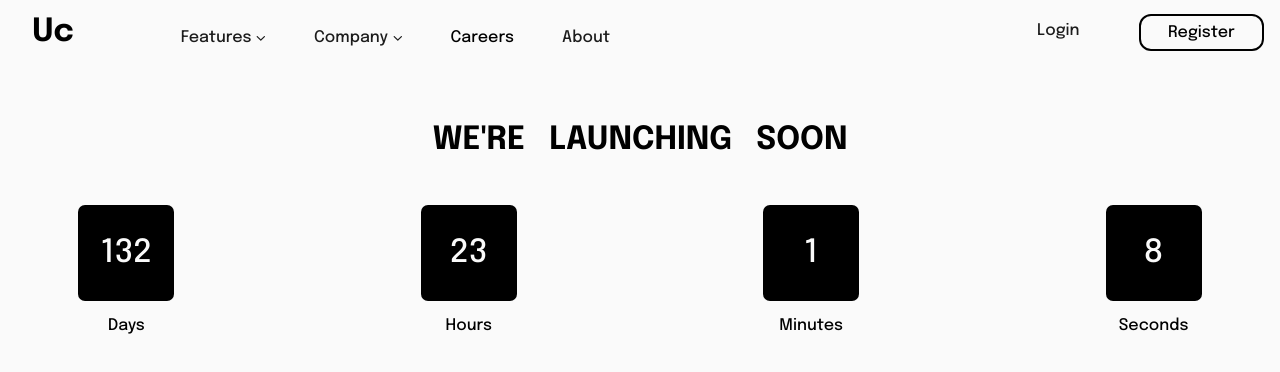
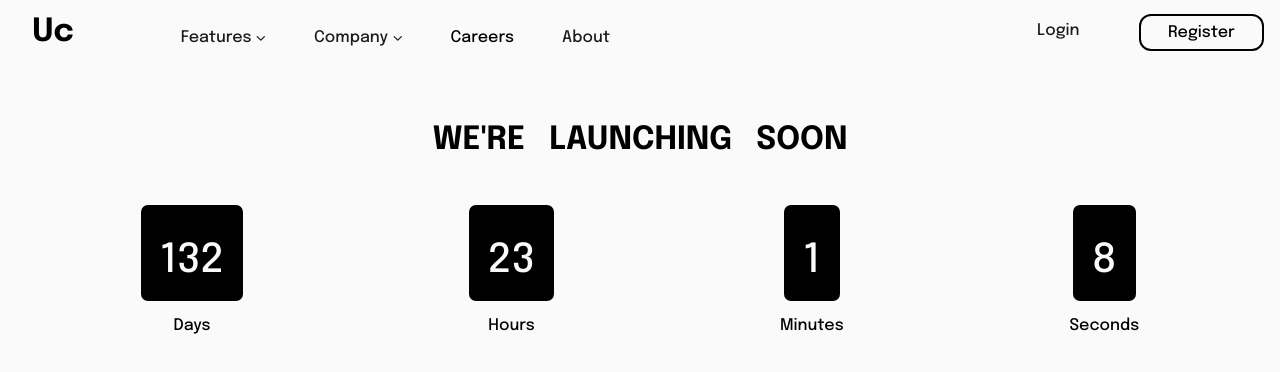
Before and after one commit to smarist/snap-app, a React (Create React App) app: page /Careers in a window 1280 px wide. Shown: the top 372 px of the page. Built offline with nearby package versions, Linux system fonts and the light colour scheme.

Commit message:
added the timer

```diff
--- a/src/components/TimerDisplay.js
+++ b/src/components/TimerDisplay.js
@@ -3,7 +3,7 @@ import React from "react"
 
 export default function TimerDisplay(props){
     return(
-        <div className="flex-row">
+        <div className="flex-row align">
             <div className="flex-col">
                 <div className="box-size flex-col button"><span>{props.day}</span></div>
                 <span>Days</span>
--- a/src/index.css
+++ b/src/index.css
@@ -14,10 +14,6 @@
   margin-bottom: 3rem;
 }
 
-.margin{
-  margin-left: -25rem;
-}
-
 .flex-col{
   display: flex;
   flex-flow: column wrap;
@@ -26,14 +22,16 @@
   align-items: center;
   justify-items: center;
 }
+
 .box-size span{
     align-self: center;
-    margin-top: 2rem;
+    margin-top: 1rem;
+    font-size: 2.5rem;
 }
 
 .flex-row{
   display: flex;
-  flex-flow: row nowrap;
+  flex-flow: row;
   align-content: center;
   justify-content: space-between;
   align-items: center;
@@ -42,8 +40,9 @@
 }
 
 .box-size{
-  width: 6rem;
-  height: 6rem;
+  width: auto;
+  padding: 1.2rem;
+  height: auto;
   font-size: 2rem;
   background: black;
   color: #FAFAFA;
@@ -147,6 +146,11 @@
   .svg{
     transform: scale(0.7);
 
+  }
+
+  .padding{
+    padding-left: 0.5rem;
+    padding-right: 0.5rem;
   }
 
 }
@@ -260,6 +264,13 @@
 
   }
 
+  .career-page{
+    width: 80%;
+    margin: 0 auto;
+    height: 100%;
+    margin-top: 3rem;
+  }
+
   .career-page h1{
     word-spacing: 1rem;
   }
```
